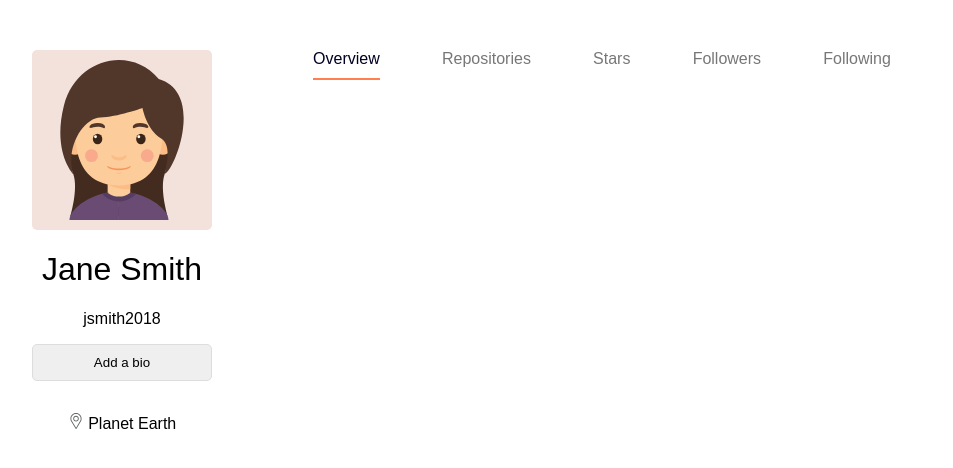
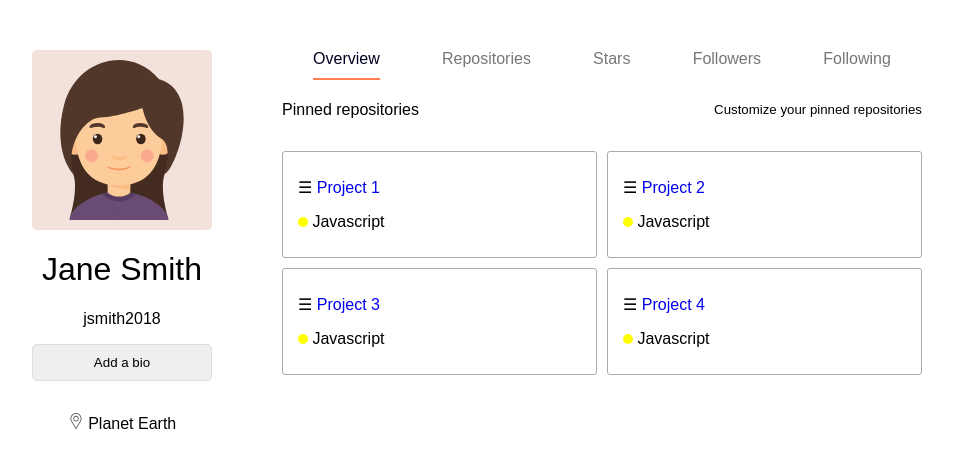
Before and after one commit to Sosodope/react-practice, a React (Create React App) app: page / in a window 1280 px wide. Shown: the top 468 px of the page, without its empty margins (38-991 px from the left). Built offline with nearby package versions, Linux system fonts and the light colour scheme.

Commit message:
Add projects component

```diff
--- a/src/App.css
+++ b/src/App.css
@@ -42,8 +42,10 @@
   display: flex;
   justify-content: space-around;
 }
+.navLinks, .projectLink{
+  text-decoration: none;
+}
 .navLinks{
-  text-decoration: none;
   color: #777;
   padding-bottom: 10px;
 }
@@ -54,3 +56,28 @@
   color: #002;
   border-bottom: 2px solid coral;
 }
+.Projects{
+  grid-column: 2 / 4;
+  grid-gap: 10px;
+  display: grid;
+  grid-template-columns: repeat(2, 1fr);
+}
+.Projects h4,
+.Projects h5{
+  font-weight: normal;
+}
+.Projects > h5{
+  justify-self: end;
+}
+.ProjectCard{
+  padding: 10px 15px;
+  border: 1px solid #aaa;
+  border-radius: 3px;
+}
+.type{
+  display: inline-block;
+  width: 10px;
+  height: 10px;
+  background: yellow;
+  border-radius: 50%;
+}
--- a/src/App.js
+++ b/src/App.js
@@ -2,6 +2,7 @@ import React, { Component } from 'react';
 import logo from './logo.svg';
 import './App.css';
 import Profile from './Profile';
+import Projects from './Projects';
 import Tabs from './Tabs';
 
 class App extends Component {
@@ -10,6 +11,7 @@ class App extends Component {
       <div className="App">
         <Profile />
         <Tabs tabLinks={['Overview', 'Repositories', 'Stars', 'Followers', 'Following']}/>
+        <Projects title = 'Pinned repositories' message='Customize your pinned repositories' projectLinks={['Project 1', 'Project 2', 'Project 3', 'Project 4']} projectTypes={['Javascript', 'Javascript', 'Javascript', 'Javascript']}/>
       </div>
     );
   }
--- /dev/null
+++ b/src/Projects.js
@@ -0,0 +1,27 @@
+import React, { Component } from 'react';
+import './App.css';
+
+function Project(props){
+  return (
+    <div className="ProjectCard">
+      <p>&#x2630; <a className="projectLink" href="#">{props.projectLink}</a> </p>
+      <p><div className="type"></div> {props.projectType}</p>
+    </div>
+    )
+}
+class Projects extends Component {
+  render() {
+    return (
+      <div className="Projects">
+        <h4>{this.props.title}</h4>
+        <h5>{this.props.message}</h5>
+        <Project projectLink = {this.props.projectLinks[0]} projectType = {this.props.projectTypes[0]}/>
+        <Project projectLink = {this.props.projectLinks[1]} projectType = {this.props.projectTypes[1]}/>
+        <Project projectLink = {this.props.projectLinks[2]} projectType = {this.props.projectTypes[2]}/>
+        <Project projectLink = {this.props.projectLinks[3]} projectType = {this.props.projectTypes[3]}/>
+      </div>
+    );
+  }
+}
+
+export default Projects;
```
